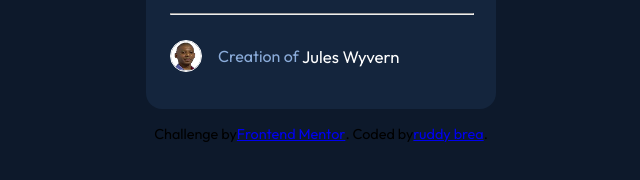
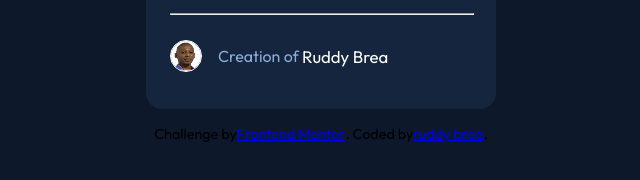
Before and after one commit to developbrea/nft-preview-card, a plain HTML site: page index.html in a window 1280 px wide. Shown: the part 624-804 px from the top of the page, 399-1039 px from the left. Drawn offline with Linux system fonts and the light colour scheme; a web font is replaced by a local one.

Commit message:
segundo cambio

```diff
--- a/index.html
+++ b/index.html
@@ -29,7 +29,7 @@
             <div class="nft-creations">
                 <img  class="nft-creations-avatar"src="images/avat-brea.png" alt="">
                 <span class="nft-creations-spam">Creation of </span>
-                <p class="nft-creations-p">Jules Wyvern</p>
+                <p class="nft-creations-p">Ruddy Brea</p>
             </div>
         </div>
         <footer class="attribution">
```
